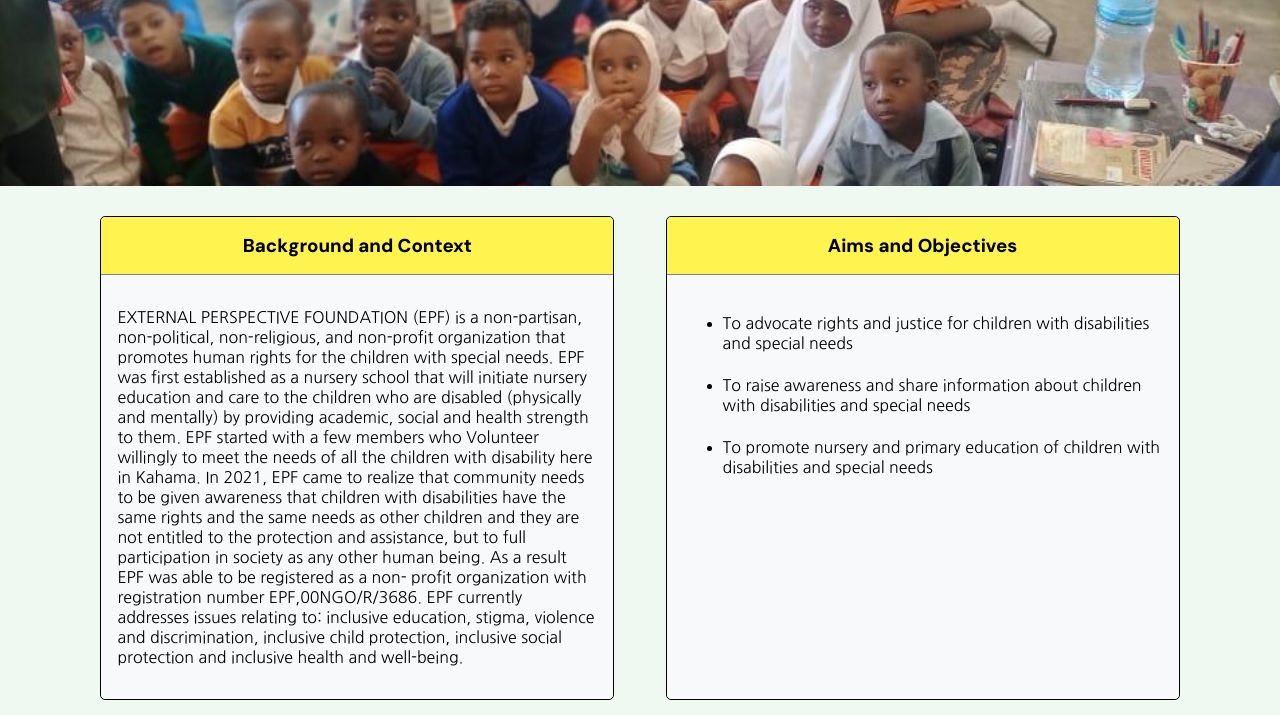
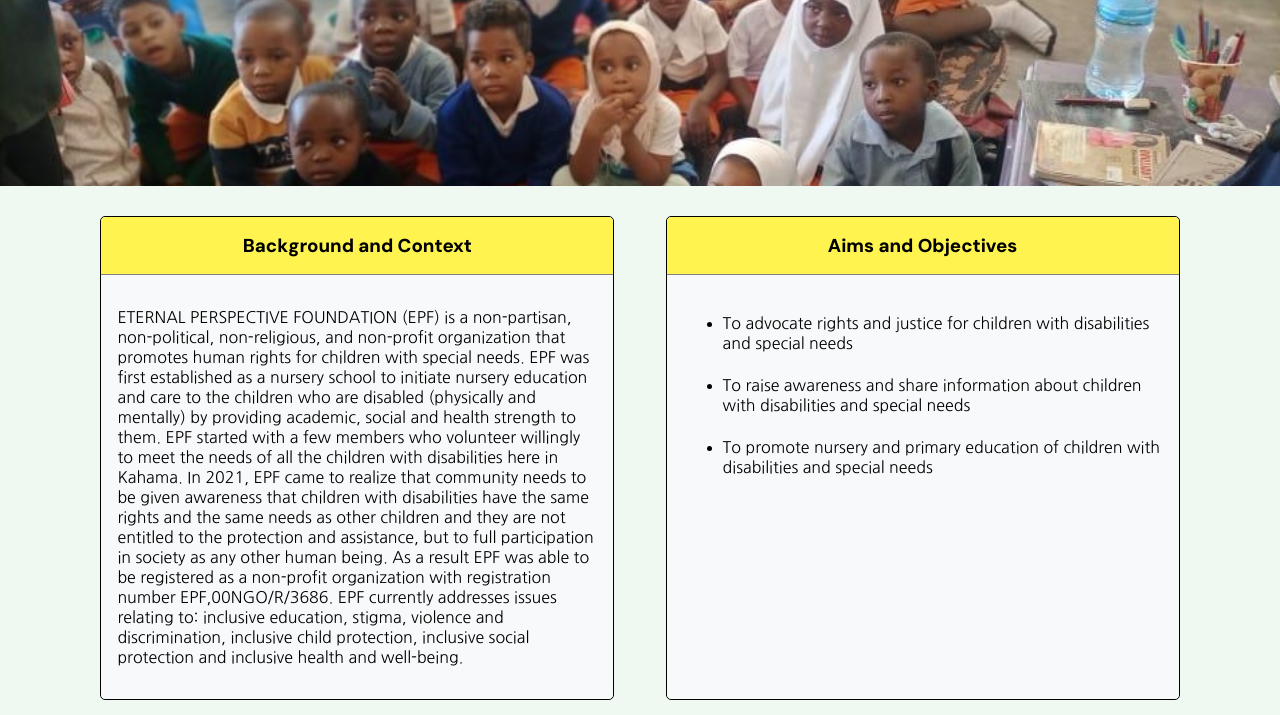
Before and after one commit to Wiicart/EPF, a plain HTML site: page index.html in a window 1280 px wide. Shown: the part 85-800 px from the top of the page. Drawn offline with nearby package versions, Linux system fonts and the light colour scheme.

Commit message:
Update index.html

```diff
--- a/index.html
+++ b/index.html
@@ -140,8 +140,8 @@
             <h3 class="card-header dm-sans">Background and Context</h3>
             <div class="card-body">
                 <p class="nanum-gothic-regular">
-                    EXTERNAL PERSPECTIVE FOUNDATION (EPF) is a non-partisan, non-political, non-religious, and non-profit organization that promotes human rights for the children with special needs. EPF was first established as a nursery school that will initiate nursery education and care to the children who are disabled (physically and mentally) by providing academic, social and health strength to them.
-                    EPF started with a few members who Volunteer willingly to meet the needs of all the children with disability here in Kahama. In 2021, EPF came to realize that community needs to be given awareness that children with disabilities have the same rights and the same needs as other children and they are not entitled to the protection and assistance, but to full participation in society as any other human being. As a result EPF was able to be registered as a non- profit organization with registration number EPF,00NGO/R/3686.
+                    ETERNAL PERSPECTIVE FOUNDATION (EPF) is a non-partisan, non-political, non-religious, and non-profit organization that promotes human rights for children with special needs. EPF was first established as a nursery school to initiate nursery education and care to the children who are disabled (physically and mentally) by providing academic, social and health strength to them.
+                    EPF started with a few members who volunteer willingly to meet the needs of all the children with disabilities here in Kahama. In 2021, EPF came to realize that community needs to be given awareness that children with disabilities have the same rights and the same needs as other children and they are not entitled to the protection and assistance, but to full participation in society as any other human being. As a result EPF was able to be registered as a non-profit organization with registration number EPF,00NGO/R/3686.
                     EPF currently addresses issues relating to: inclusive education, stigma, violence and discrimination, inclusive child protection, inclusive social protection and inclusive health and well-being.
                 </p>
             </div>
```
